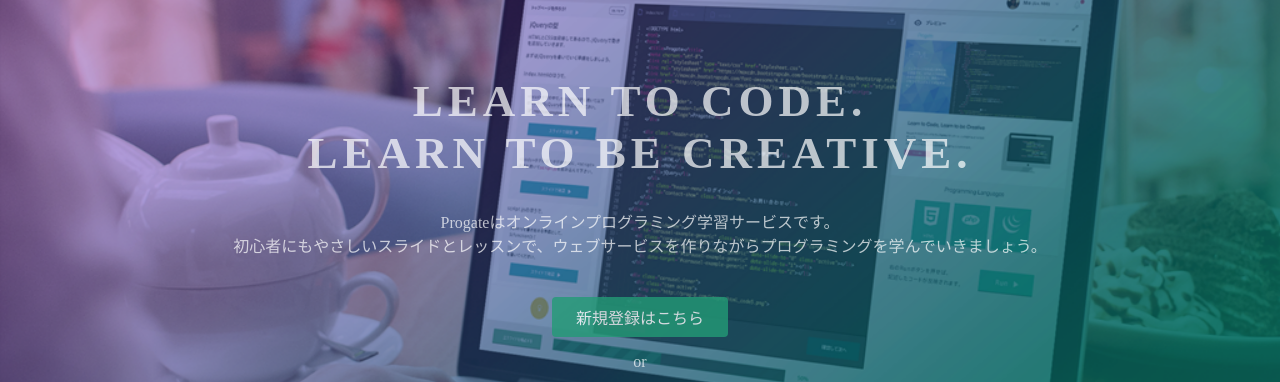
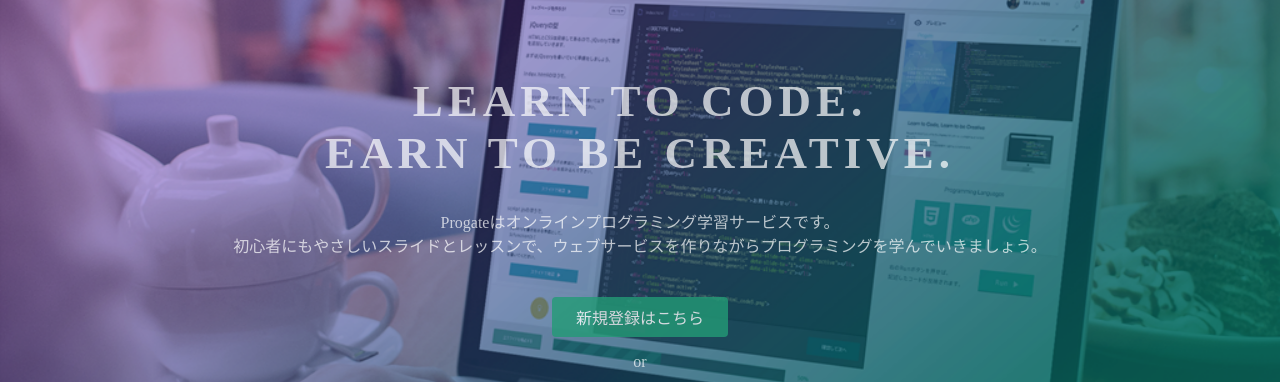
Before and after one commit to tanaka-roumu/test, a plain HTML site: page index.html in a window 1280 px wide. Shown: the part 135-517 px from the top of the page. Drawn offline with Linux system fonts and the light colour scheme.

Commit message:
Update index.html

```diff
--- a/index.html
+++ b/index.html
@@ -23,7 +23,7 @@
   </header>
   <div class="top-wrapper">
     <div class="container">
-      <h1>LEARN TO CODE.<br>LEARN TO BE CREATIVE.</h1>
+      <h1>LEARN TO CODE.<br>EARN TO BE CREATIVE.</h1>
       <p>Progateはオンラインプログラミング学習サービスです。<br>初心者にもやさしいスライドとレッスンで、ウェブサービスを作りながらプログラミングを学んでいきましょう。</p>
       <div class="btn-wrapper">
         <a href="#" class="btn signup">新規登録はこちら</a>
```
